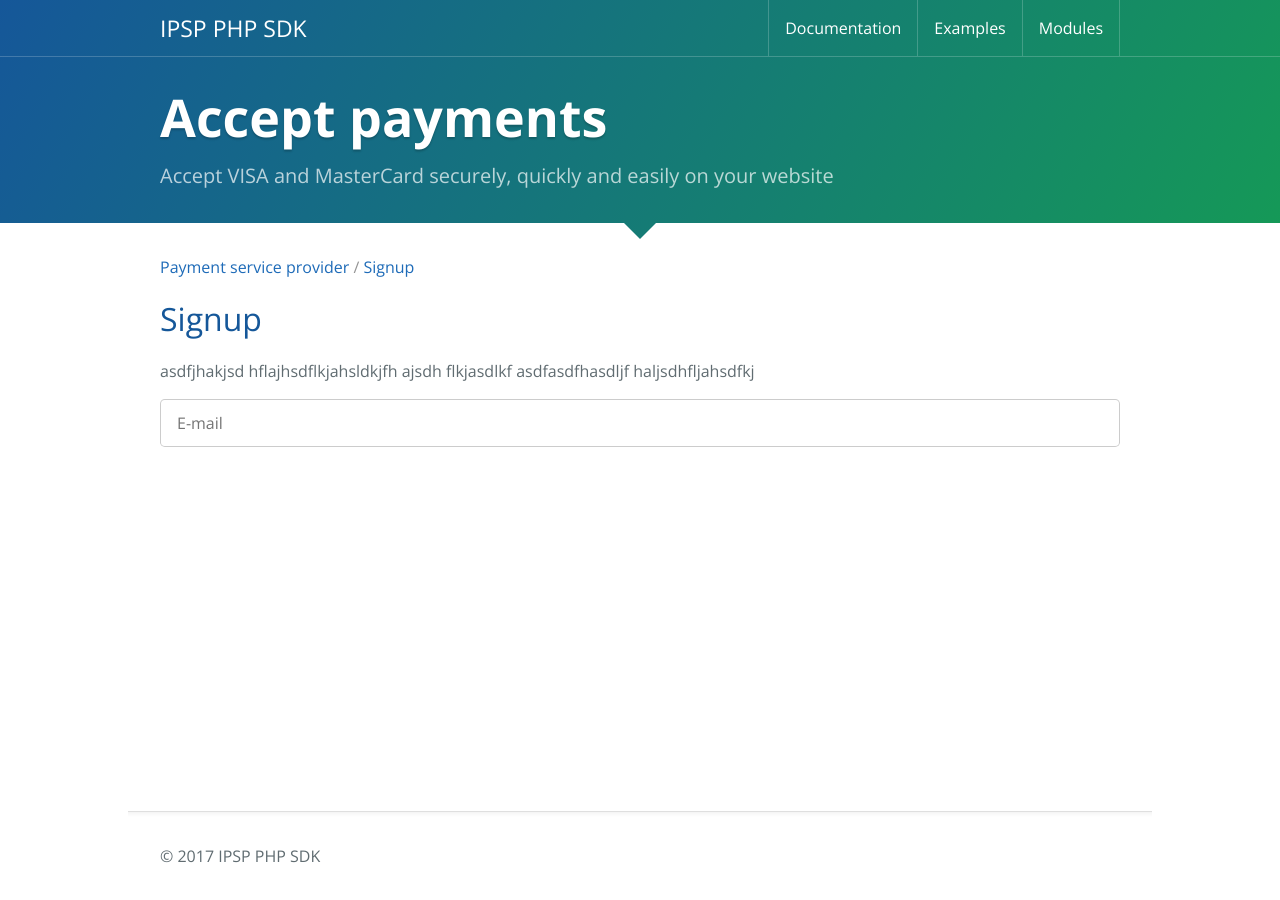
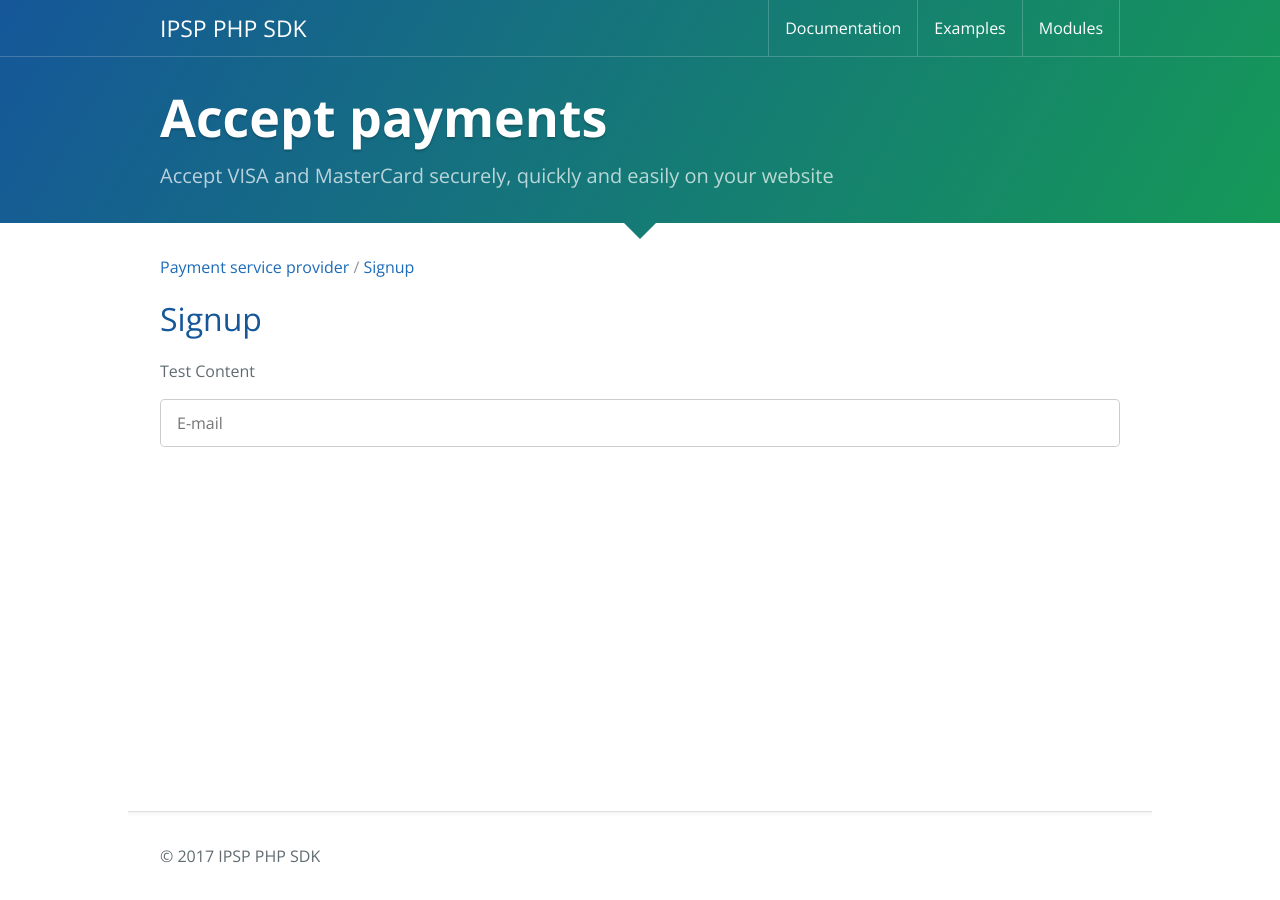
Before and after one commit to kosatyi/ipsp-php, a Jekyll site: the page built from activation/signup.md, in a window 1280 px wide. Built offline with Jekyll 4.4.1, drawn with Linux system fonts in a browser that asks for light colours; our own code applies the rules of GitHub Pages for plain Markdown files.

Commit message:
refactor project

```diff
--- a/activation/signup.md
+++ b/activation/signup.md
@@ -1,7 +1,6 @@
 # Signup
 
-asdfjhakjsd hflajhsdflkjahsldkjfh ajsdh flkjasdlkf
-asdfasdfhasdljf haljsdhfljahsdfkj
+Test Content
 
 <form>
     <input type="text" name="email" placeholder="E-mail" class="field">
```
